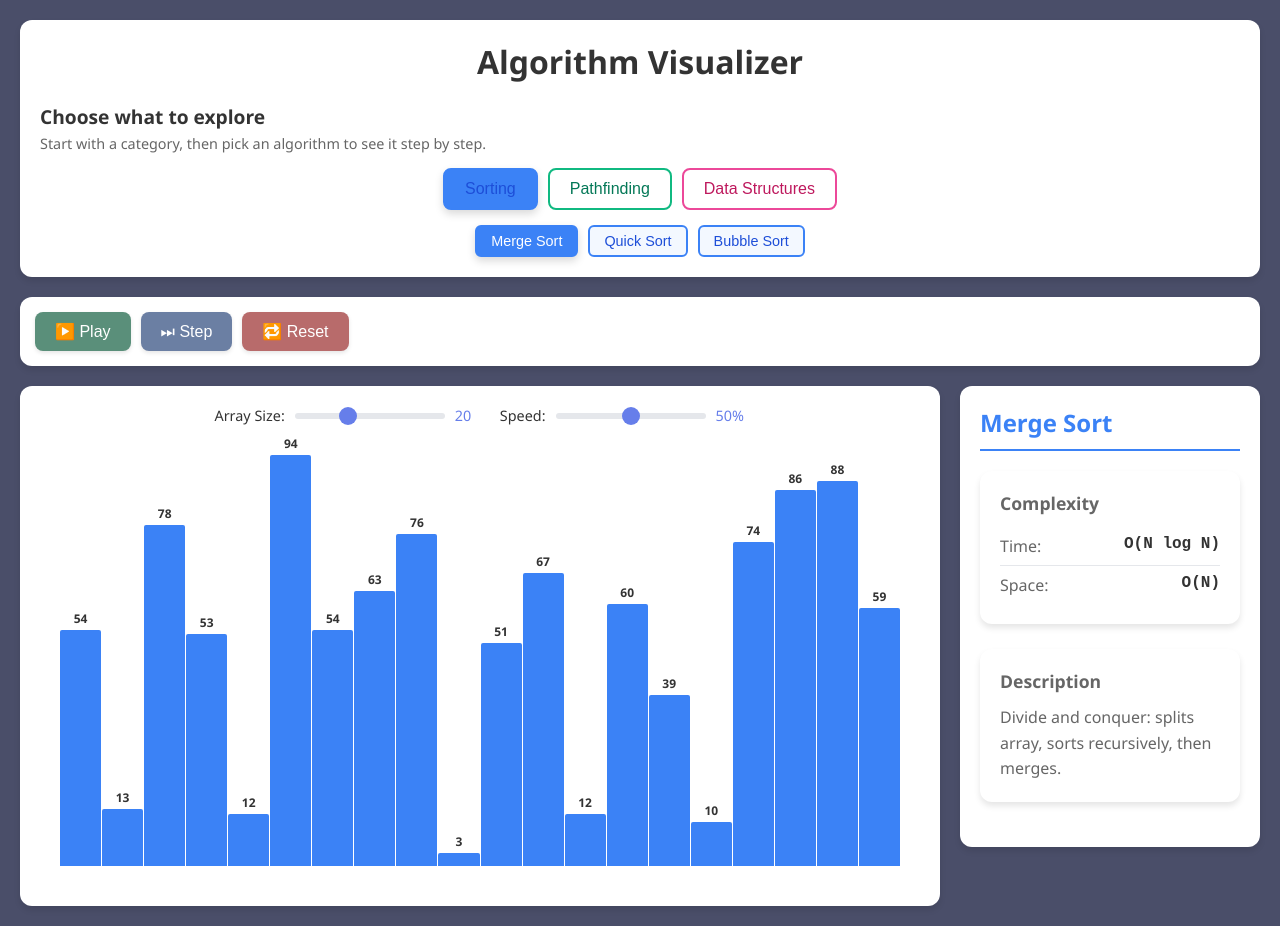
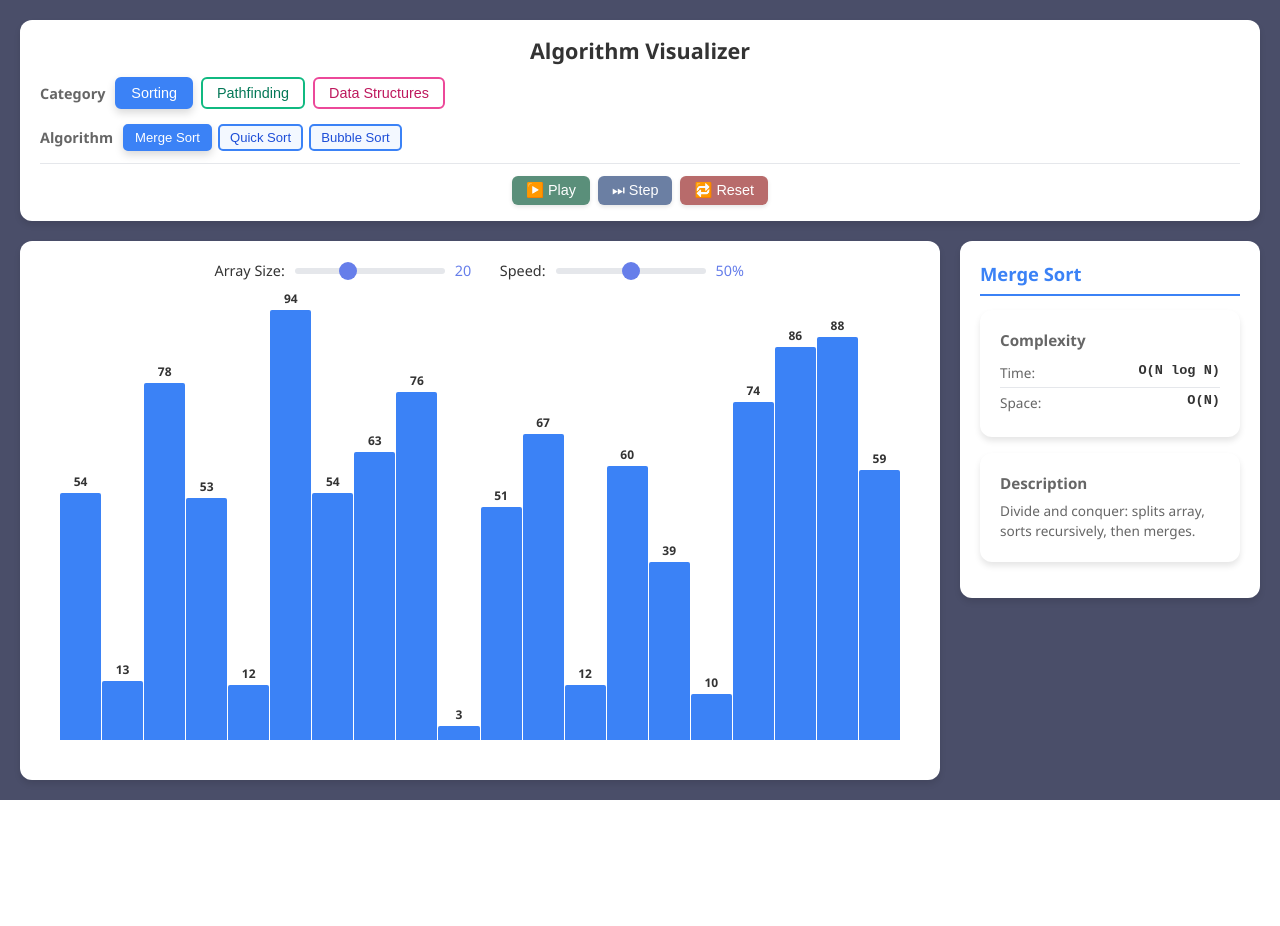
Before and after one commit to nhuhoan050700/algorithm_visualizer, a React (Vite) app: page / in a window 1280 px wide. After the commit the page ends 800 px from the top, so only its background shows below. Built offline with nearby package versions, Linux system fonts and the light colour scheme; the HTML template or start-up script is replaced by a standard one.

Commit message:
Add bar numbers

```diff
--- a/src/App.css
+++ b/src/App.css
@@ -1,38 +1,36 @@
 .app {
+  height: 100vh;
   min-height: 100vh;
+  overflow: hidden;
   background: #4a4e69;
   padding: 20px;
   font-family: 'Segoe UI', Tahoma, Geneva, Verdana, sans-serif;
   transition: background 0.3s ease;
+  display: flex;
+  flex-direction: column;
 }
 
 .header {
+  flex-shrink: 0;
   background: var(--bg-primary);
   border-radius: 12px;
-  padding: 20px;
+  padding: 16px 20px;
   margin-bottom: 20px;
   box-shadow: 0 4px 6px var(--shadow);
   transition: background-color 0.3s ease, box-shadow 0.3s ease;
 }
 
 .header h1 {
-  margin: 0 0 20px 0;
+  margin: 0 0 12px 0;
   color: var(--text-primary);
-  font-size: 2rem;
+  font-size: 1.35rem;
   text-align: center;
   transition: color 0.3s ease;
 }
 
-.controls-section {
-  background: var(--bg-primary);
-  border-radius: 12px;
-  padding: 15px;
-  margin-bottom: 20px;
-  box-shadow: 0 4px 6px var(--shadow);
-  transition: background-color 0.3s ease, box-shadow 0.3s ease;
-}
-
 .main-content {
+  flex: 1;
+  min-height: 0;
   display: grid;
   grid-template-columns: 1fr 300px;
   gap: 20px;
@@ -43,7 +41,6 @@
   border-radius: 12px;
   padding: 20px;
   box-shadow: 0 4px 6px var(--shadow);
-  max-height: calc(100vh - 280px);
   min-height: 0;
   display: flex;
   align-items: center;
--- a/src/App.tsx
+++ b/src/App.tsx
@@ -117,9 +117,6 @@ function App() {
           onCategoryChange={handleCategoryChange}
           onAlgorithmChange={handleAlgorithmChange}
         />
-      </div>
-
-      <div className="controls-section">
         <Controls
           isPlaying={state.isPlaying}
           onPlayPause={handlePlayPause}
--- a/src/components/AlgorithmSelector.css
+++ b/src/components/AlgorithmSelector.css
@@ -2,6 +2,7 @@
   display: flex;
   flex-direction: column;
   gap: 15px;
+  align-items: flex-start;
 }
 
 .algorithm-selector-header h2 {
@@ -16,30 +17,62 @@
   color: var(--text-secondary);
 }
 
+.category-row {
+  display: flex;
+  align-items: center;
+  gap: 10px;
+  flex-wrap: wrap;
+}
+
+.category-label {
+  font-size: 0.9rem;
+  font-weight: 600;
+  color: var(--text-secondary);
+  flex-shrink: 0;
+}
+
 .category-tabs {
   display: flex;
-  gap: 10px;
-  justify-content: center;
+  gap: 8px;
+  justify-content: flex-start;
 }
 
-.category-tabs button,
-.algorithm-options button {
-  padding: 10px 20px;
+.category-tabs button {
+  padding: 6px 14px;
   border: 2px solid var(--bg-gradient-start);
   background: var(--bg-primary);
   color: var(--bg-gradient-start);
-  border-radius: 8px;
+  border-radius: 6px;
   cursor: pointer;
-  font-size: 1rem;
+  font-size: 0.9rem;
   font-weight: 500;
   transition: all 0.3s ease;
 }
 
-/* Make sub-choice buttons smaller */
+.algorithm-row {
+  display: flex;
+  align-items: center;
+  gap: 10px;
+  flex-wrap: wrap;
+}
+
+.algorithm-label {
+  font-size: 0.9rem;
+  font-weight: 600;
+  color: var(--text-secondary);
+  flex-shrink: 0;
+}
+
 .algorithm-options button {
-  padding: 6px 14px;
-  font-size: 0.9rem;
-  border-radius: 6px;
+  padding: 4px 10px;
+  border: 2px solid var(--bg-gradient-start);
+  background: var(--bg-primary);
+  color: var(--bg-gradient-start);
+  border-radius: 5px;
+  cursor: pointer;
+  font-size: 0.82rem;
+  font-weight: 500;
+  transition: all 0.3s ease;
 }
 
 .category-tabs button:hover,
@@ -64,6 +97,7 @@
 
 .category-tabs button:nth-child(1).active {
   background: #3b82f6;
+  color: white;
 }
 
 .category-tabs button:nth-child(2) {
@@ -74,6 +108,7 @@
 
 .category-tabs button:nth-child(2).active {
   background: #10b981;
+  color: white;
 }
 
 .category-tabs button:nth-child(3) {
@@ -84,6 +119,7 @@
 
 .category-tabs button:nth-child(3).active {
   background: #ec4899;
+  color: white;
 }
 
 /* Algorithm option colors by category */
@@ -122,8 +158,8 @@
 
 .algorithm-options {
   display: flex;
-  gap: 10px;
-  justify-content: center;
+  gap: 6px;
+  justify-content: flex-start;
   flex-wrap: wrap;
 }
 
--- a/src/components/AlgorithmSelector.tsx
+++ b/src/components/AlgorithmSelector.tsx
@@ -16,14 +16,9 @@ export default function AlgorithmSelector({
 }: AlgorithmSelectorProps) {
   return (
     <div className="algorithm-selector">
-      <div className="algorithm-selector-header">
-        <h2>Choose what to explore</h2>
-        <p className="algorithm-selector-subtitle">
-          Start with a category, then pick an algorithm to see it step by step.
-        </p>
-      </div>
-
-      <div className="category-tabs">
+      <div className="category-row">
+        <span className="category-label">Category</span>
+        <div className="category-tabs">
         <button
           className={category === 'sorting' ? 'active' : ''}
           onClick={() => onCategoryChange('sorting')}
@@ -42,9 +37,12 @@ export default function AlgorithmSelector({
         >
           Data Structures
         </button>
+        </div>
       </div>
 
-      <div className="algorithm-options">
+      <div className="algorithm-row">
+        <span className="algorithm-label">Algorithm</span>
+        <div className="algorithm-options">
         {category === 'sorting' && (
           <>
             <button
@@ -93,6 +91,7 @@ export default function AlgorithmSelector({
             Linked List
           </button>
         )}
+        </div>
       </div>
     </div>
   )
--- a/src/components/ArrayVisualizer.tsx
+++ b/src/components/ArrayVisualizer.tsx
@@ -33,8 +33,6 @@ export default function ArrayVisualizer({ bars, maxValue }: ArrayVisualizerProps
     }
   }
 
-  const showBarValues = bars.length <= 30
-
   return (
     <div className="array-visualizer">
       <div className="bars-container">
@@ -49,7 +47,7 @@ export default function ArrayVisualizer({ bars, maxValue }: ArrayVisualizerProps
             }}
             title={`Value: ${bar.value}`}
           >
-            {showBarValues && <span className="bar-value">{bar.value}</span>}
+            <span className="bar-value">{bar.value}</span>
           </div>
         ))}
       </div>
--- a/src/components/Controls.css
+++ b/src/components/Controls.css
@@ -1,21 +1,24 @@
 .controls {
   display: flex;
-  justify-content: space-between;
+  justify-content: center;
   align-items: center;
   flex-wrap: wrap;
-  gap: 20px;
+  gap: 12px;
+  margin-top: 12px;
+  padding-top: 12px;
+  border-top: 1px solid var(--border-color);
 }
 
 .control-buttons {
   display: flex;
-  gap: 10px;
+  gap: 8px;
 }
 
 .control-buttons button {
-  padding: 10px 20px;
+  padding: 6px 14px;
   border: none;
-  border-radius: 8px;
-  font-size: 1rem;
+  border-radius: 6px;
+  font-size: 0.9rem;
   font-weight: 500;
   cursor: pointer;
   transition: all 0.3s ease;
--- a/src/components/InfoPanel.css
+++ b/src/components/InfoPanel.css
@@ -1,11 +1,12 @@
 .info-panel {
   color: var(--text-primary);
+  font-size: 0.875rem;
 }
 
 .info-panel h2 {
-  margin: 0 0 20px 0;
-  font-size: 1.5rem;
-  padding-bottom: 10px;
+  margin: 0 0 14px 0;
+  font-size: 1.15rem;
+  padding-bottom: 8px;
 }
 
 .info-panel-sorting h2 {
@@ -24,27 +25,28 @@
 }
 
 .info-section {
-  margin-bottom: 25px;
+  margin-bottom: 16px;
 }
 
 .info-section h3 {
-  margin: 0 0 12px 0;
+  margin: 0 0 8px 0;
   color: var(--text-secondary);
-  font-size: 1.1rem;
+  font-size: 0.95rem;
   font-weight: 600;
 }
 
 .info-section p {
   margin: 0;
-  line-height: 1.6;
+  line-height: 1.5;
   color: var(--text-secondary);
+  font-size: 0.85rem;
 }
 
 .complexity-item,
 .status-item {
   display: flex;
   justify-content: space-between;
-  padding: 8px 0;
+  padding: 5px 0;
   border-bottom: 1px solid var(--border-color);
 }
 
@@ -54,11 +56,13 @@
 }
 
 .label {
+  font-size: 0.85rem;
   font-weight: 500;
   color: var(--text-secondary);
 }
 
 .value {
+  font-size: 0.85rem;
   font-weight: 600;
   color: var(--text-primary);
   font-family: 'Courier New', monospace;
--- a/src/index.css
+++ b/src/index.css
@@ -34,8 +34,13 @@
 
 
 
+html, body {
+  margin: 0;
+  height: 100%;
+  overflow: hidden;
+}
+
 body {
-  margin: 0;
   font-family: -apple-system, BlinkMacSystemFont, 'Segoe UI', 'Roboto', 'Oxygen',
     'Ubuntu', 'Cantarell', 'Fira Sans', 'Droid Sans', 'Helvetica Neue',
     sans-serif;
```
